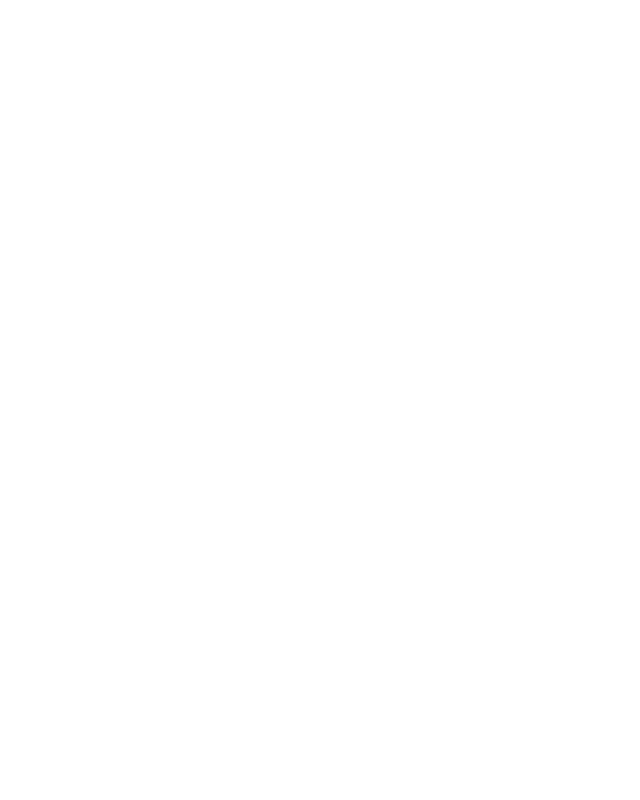
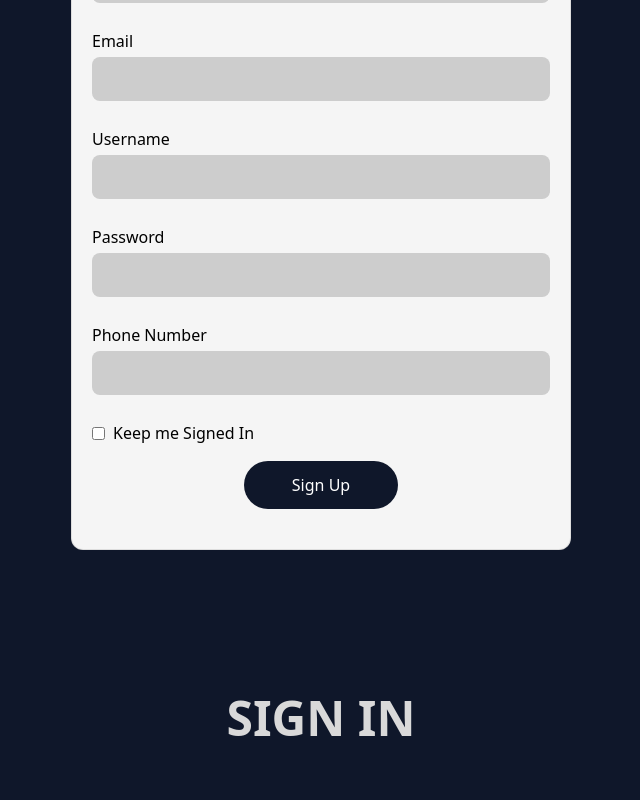
Before and after one commit to oghenetejirinowumi/CSC202-GROUP6-ECOMMERCE, a Next.js app in the folder frontend/: page / in a window 1280 px wide. Shown: the part 1840-2640 px from the top of the page, without its empty margins (319-959 px from the left). Before the commit the page ends 1400 px from the top, so only its background shows below. Built offline with nearby package versions, Linux system fonts and the light colour scheme; no server answers.

Commit message:
feat added login and signup pages

```diff
--- a/frontend/app/page.tsx
+++ b/frontend/app/page.tsx
@@ -1,10 +1,14 @@
 import Hero from "../components/Hero";
 import ProductDisplay from "../components/ProductDisplay";
+import SignupPage from "./signup/page";
+import LoginPage from "./login/page";
 export default function Home() {
   return (
     <>
       <Hero />
       <ProductDisplay />
+      <SignupPage/>
+      <LoginPage/>
     </>
   );
 
```
